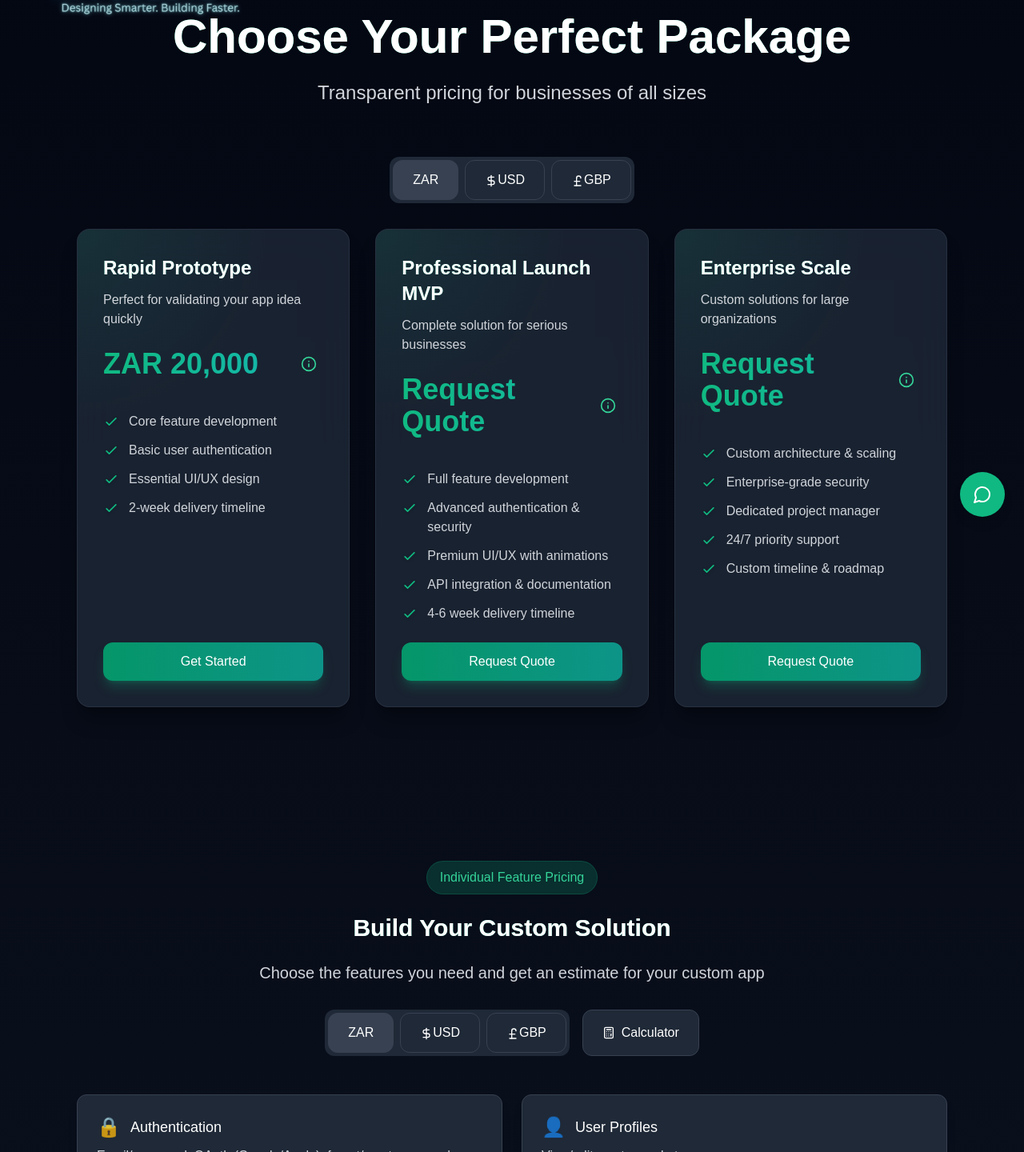
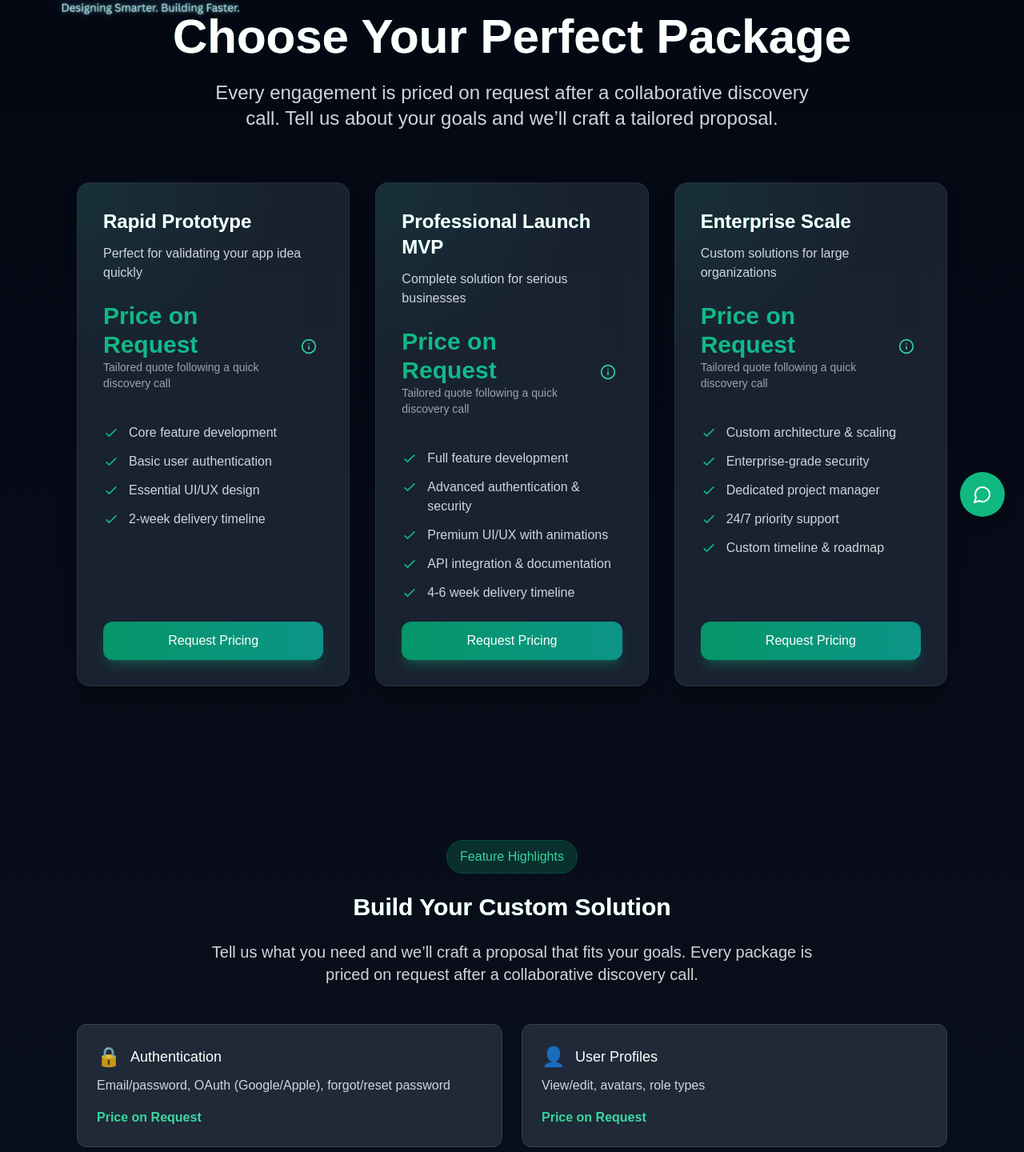
Before and after one commit to appaitech/appsoluteai-public-site, a React (Vite) app: page /packages in a window 1280 px wide. Shown: the part 130-1570 px from the top of the page at 80% size. Built offline with nearby package versions, Linux system fonts and the light colour scheme.

Commit message:
pricing taken off till restructured

```diff
--- a/src/App.tsx
+++ b/src/App.tsx
@@ -19,8 +19,6 @@ import { HeartsAnimation } from './components/ui/HeartsAnimation';
 import { useDarkMode } from '@/hooks/useDarkMode';
 import { AnimatedHeading } from './components/ui/AnimatedHeading';
 import { ThemeProvider } from './providers/ThemeProvider';
-import { ProjectCalculator } from './components/ui/ProjectCalculator';
-import { TimelineVisualizer } from './components/ui/TimelineVisualizer';
 import { BrowserRouter as Router, Routes, Route, Navigate, Link as RouterLink } from 'react-router-dom';
 import { PRDFormPage } from './pages/PRDFormPage';
 import { NotFound } from './pages/NotFound';
--- a/src/components/pricing/FeaturePricing.tsx
+++ b/src/components/pricing/FeaturePricing.tsx
@@ -1,192 +1,35 @@
-import React, { useState } from 'react';
 import { motion } from 'framer-motion';
-import { DollarSign, PoundSterling, Calculator, Check } from 'lucide-react';
-
-interface PriceRange {
-  min: number;
-  max: number;
-}
 
 interface Feature {
   icon: string;
   name: string;
   description: string;
-  priceZAR: PriceRange;
 }
 
 const features: Feature[] = [
-  {
-    icon: '🔒',
-    name: 'Authentication',
-    description: 'Email/password, OAuth (Google/Apple), forgot/reset password',
-    priceZAR: { min: 8000, max: 20000 },
-  },
-  {
-    icon: '👤',
-    name: 'User Profiles',
-    description: 'View/edit, avatars, role types',
-    priceZAR: { min: 5000, max: 12000 },
-  },
-  {
-    icon: '📨',
-    name: 'Push Notifications',
-    description: 'Local + cloud (Firebase), optional targeting',
-    priceZAR: { min: 5000, max: 15000 },
-  },
-  {
-    icon: '💬',
-    name: 'Messaging / Chat',
-    description: '1:1 or group, real-time (Firestore/Socket), simple UI',
-    priceZAR: { min: 15000, max: 35000 },
-  },
-  {
-    icon: '📱',
-    name: 'Feed / Posts',
-    description: 'Scrollable feed, likes, comments, timestamps',
-    priceZAR: { min: 12000, max: 30000 },
-  },
-  {
-    icon: '🔍',
-    name: 'Search + Filters',
-    description: 'Basic fuzzy search, filters, categories',
-    priceZAR: { min: 6000, max: 18000 },
-  },
-  {
-    icon: '📍',
-    name: 'Geo & Maps',
-    description: 'Location picker, GPS tracking, Google Maps API',
-    priceZAR: { min: 10000, max: 30000 },
-  },
-  {
-    icon: '🛒',
-    name: 'Payments',
-    description: 'PayFast, Stripe, PayPal integration, checkout',
-    priceZAR: { min: 15000, max: 35000 },
-  },
-  {
-    icon: '📦',
-    name: 'E-commerce Cart',
-    description: 'Add to cart, quantity, total, checkout',
-    priceZAR: { min: 12000, max: 25000 },
-  },
-  {
-    icon: '🗂️',
-    name: 'Product / Item Listings',
-    description: 'Upload/create, image + detail views',
-    priceZAR: { min: 10000, max: 22000 },
-  },
-  {
-    icon: '📅',
-    name: 'Bookings / Calendar',
-    description: 'Availability, time slot picker, simple logic',
-    priceZAR: { min: 12000, max: 28000 },
-  },
-  {
-    icon: '📋',
-    name: 'Admin Dashboard (Web)',
-    description: 'View/edit users/data, moderate content',
-    priceZAR: { min: 20000, max: 50000 },
-  },
-  {
-    icon: '📈',
-    name: 'Analytics Integration',
-    description: 'Firebase, Mixpanel, page tracking',
-    priceZAR: { min: 4000, max: 10000 },
-  },
-  {
-    icon: '☁️',
-    name: 'Cloud File Uploads',
-    description: 'Upload docs/images, S3 or Firebase storage',
-    priceZAR: { min: 5000, max: 15000 },
-  },
-  {
-    icon: '🎨',
-    name: 'UI/UX Prototype',
-    description: 'High-fidelity Figma designs, interactive flows',
-    priceZAR: { min: 8000, max: 25000 },
-  },
-  {
-    icon: '🌍',
-    name: 'Multi-language Support',
-    description: 'Translation setup, i18n config',
-    priceZAR: { min: 6000, max: 15000 },
-  },
-  {
-    icon: '📶',
-    name: 'Offline Mode',
-    description: 'Local caching, retry logic',
-    priceZAR: { min: 10000, max: 20000 },
-  },
-  {
-    icon: '🔄',
-    name: 'API Integrations',
-    description: 'Connect to 3rd-party services (per integration)',
-    priceZAR: { min: 5000, max: 20000 },
-  },
-  {
-    icon: '🔒',
-    name: '2FA / Security Add-ons',
-    description: 'OTP, email verification, rate limiting',
-    priceZAR: { min: 8000, max: 18000 },
-  },
-  {
-    icon: '👥',
-    name: 'User Roles & Permissions',
-    description: 'Admin/staff/customer tier access',
-    priceZAR: { min: 5000, max: 12000 },
-  },
+  { icon: '🔒', name: 'Authentication', description: 'Email/password, OAuth (Google/Apple), forgot/reset password' },
+  { icon: '👤', name: 'User Profiles', description: 'View/edit, avatars, role types' },
+  { icon: '📨', name: 'Push Notifications', description: 'Local + cloud (Firebase), optional targeting' },
+  { icon: '💬', name: 'Messaging / Chat', description: '1:1 or group, real-time (Firestore/Socket), simple UI' },
+  { icon: '📱', name: 'Feed / Posts', description: 'Scrollable feed, likes, comments, timestamps' },
+  { icon: '🔍', name: 'Search + Filters', description: 'Basic fuzzy search, filters, categories' },
+  { icon: '📍', name: 'Geo & Maps', description: 'Location picker, GPS tracking, Google Maps API' },
+  { icon: '🛒', name: 'Payments', description: 'PayFast, Stripe, PayPal integration, checkout' },
+  { icon: '📦', name: 'E-commerce Cart', description: 'Add to cart, quantity, total, checkout' },
+  { icon: '🗂️', name: 'Product / Item Listings', description: 'Upload/create, image + detail views' },
+  { icon: '📅', name: 'Bookings / Calendar', description: 'Availability, time slot picker, simple logic' },
+  { icon: '📋', name: 'Admin Dashboard (Web)', description: 'View/edit users/data, moderate content' },
+  { icon: '📈', name: 'Analytics Integration', description: 'Firebase, Mixpanel, page tracking' },
+  { icon: '☁️', name: 'Cloud File Uploads', description: 'Upload docs/images, S3 or Firebase storage' },
+  { icon: '🎨', name: 'UI/UX Prototype', description: 'High-fidelity Figma designs, interactive flows' },
+  { icon: '🌍', name: 'Multi-language Support', description: 'Translation setup, i18n config' },
+  { icon: '📶', name: 'Offline Mode', description: 'Local caching, retry logic' },
+  { icon: '🔄', name: 'API Integrations', description: 'Connect to 3rd-party services (per integration)' },
+  { icon: '🔒', name: '2FA / Security Add-ons', description: 'OTP, email verification, rate limiting' },
+  { icon: '👥', name: 'User Roles & Permissions', description: 'Admin/staff/customer tier access' },
 ];
 
-const exchangeRates = {
-  ZAR: 1,
-  USD: 0.053, // 1 ZAR = 0.053 USD
-  GBP: 0.042, // 1 ZAR = 0.042 GBP
-};
-
-type Currency = 'ZAR' | 'USD' | 'GBP';
-
-const currencySymbols: Record<Currency, string> = {
-  ZAR: 'R',
-  USD: '$',
-  GBP: '£',
-};
-
 export function FeaturePricing() {
-  const [selectedCurrency, setSelectedCurrency] = useState<Currency>('ZAR');
-  const [selectedFeatures, setSelectedFeatures] = useState<Set<string>>(new Set());
-  const [showCalculator, setShowCalculator] = useState(false);
-
-  const formatPrice = (amount: number): string => {
-    const convertedAmount = amount * exchangeRates[selectedCurrency];
-    return `${currencySymbols[selectedCurrency]}${Math.round(convertedAmount).toLocaleString()}`;
-  };
-
-  const toggleFeature = (featureName: string) => {
-    const newSelected = new Set(selectedFeatures);
-    if (newSelected.has(featureName)) {
-      newSelected.delete(featureName);
-    } else {
-      newSelected.add(featureName);
-    }
-    setSelectedFeatures(newSelected);
-  };
-
-  const calculateTotal = () => {
-    let minTotal = 0;
-    let maxTotal = 0;
-    selectedFeatures.forEach(featureName => {
-      const feature = features.find(f => f.name === featureName);
-      if (feature) {
-        minTotal += feature.priceZAR.min;
-        maxTotal += feature.priceZAR.max;
-      }
-    });
-    return {
-      min: formatPrice(minTotal),
-      max: formatPrice(maxTotal)
-    };
-  };
-
   return (
     <div className="py-16 px-4 sm:px-6 lg:px-8">
       <div className="max-w-7xl mx-auto">
@@ -204,7 +47,7 @@ export function FeaturePricing() {
                        border border-emerald-500/20"
           >
             <span className="text-emerald-600 dark:text-emerald-400 font-medium">
-              Individual Feature Pricing
+              Feature Highlights
             </span>
           </motion.div>
 
@@ -215,43 +58,10 @@ export function FeaturePricing() {
             Build Your Custom Solution
           </h2>
           <p className="mt-4 text-xl text-gray-600 dark:text-gray-300 max-w-3xl mx-auto">
-            Choose the features you need and get an estimate for your custom app
+            Tell us what you need and we’ll craft a proposal that fits your goals.
+            Every package is priced on request after a collaborative discovery call.
           </p>
         </motion.div>
-
-        <div className="mt-8 flex justify-center space-x-4">
-          <div className="inline-flex items-center space-x-2 bg-gray-100 dark:bg-gray-800 rounded-xl p-1">
-            <button
-              onClick={() => setSelectedCurrency("ZAR")}
-              className={`btn-pro-secondary px-4 py-2 ${selectedCurrency === "ZAR" ? "bg-white dark:bg-gray-700" : ""}`}
-            >
-              ZAR
-            </button>
-            <button
-              onClick={() => setSelectedCurrency("USD")}
-              className={`btn-pro-secondary px-4 py-2 ${selectedCurrency === "USD" ? "bg-white dark:bg-gray-700" : ""}`}
-            >
-              <DollarSign className="w-4 h-4 inline" />
-              USD
-            </button>
-            <button
-              onClick={() => setSelectedCurrency("GBP")}
-              className={`btn-pro-secondary px-4 py-2 ${selectedCurrency === "GBP" ? "bg-white dark:bg-gray-700" : ""}`}
-            >
-              <PoundSterling className="w-4 h-4 inline" />
-              GBP
-            </button>
-          </div>
-          <button
-            onClick={() => setShowCalculator(!showCalculator)}
-            className={`btn-pro-secondary px-4 py-2 flex items-center space-x-2 ${
-              showCalculator ? 'bg-emerald-500 text-white' : ''
-            }`}
-          >
-            <Calculator className="w-4 h-4" />
-            <span>Calculator</span>
-          </button>
-        </div>
 
         <motion.div
           initial={{ opacity: 0 }}
@@ -265,12 +75,9 @@ export function FeaturePricing() {
               animate={{ opacity: 1, y: 0 }}
               transition={{ duration: 0.5, delay: index * 0.1 }}
               key={feature.name}
-              className={`bg-white dark:bg-gray-800 rounded-xl shadow-lg overflow-hidden
+              className="bg-white dark:bg-gray-800 rounded-xl shadow-lg overflow-hidden
                          hover:shadow-emerald-500/10 dark:hover:shadow-emerald-500/5
-                         transition-all duration-300 border border-gray-100 dark:border-gray-700
-                         ${showCalculator ? 'cursor-pointer' : ''}
-                         ${selectedFeatures.has(feature.name) ? 'ring-2 ring-emerald-500' : ''}`}
-              onClick={() => showCalculator && toggleFeature(feature.name)}
+                         transition-all duration-300 border border-gray-100 dark:border-gray-700"
             >
               <div className="p-6">
                 <div className="flex items-center justify-between">
@@ -278,50 +85,34 @@ export function FeaturePricing() {
                     <span className="text-2xl mr-3">{feature.icon}</span>
                     <h3 className="text-lg font-medium text-gray-900 dark:text-white">{feature.name}</h3>
                   </div>
-                  {showCalculator && selectedFeatures.has(feature.name) && (
-                    <Check className="w-5 h-5 text-emerald-500" />
-                  )}
                 </div>
                 <p className="mt-2 text-gray-600 dark:text-gray-300">{feature.description}</p>
                 <div className="mt-4 font-semibold bg-gradient-to-r from-emerald-600 to-teal-500
                                 dark:from-emerald-400 dark:to-teal-300
                                 bg-clip-text text-transparent">
-                  {formatPrice(feature.priceZAR.min)} – {formatPrice(feature.priceZAR.max)}
+                  Price on Request
                 </div>
               </div>
             </motion.div>
           ))}
         </motion.div>
 
-        {showCalculator && selectedFeatures.size > 0 && (
-          <motion.div
-            initial={{ opacity: 0, y: 20 }}
-            animate={{ opacity: 1, y: 0 }}
-            className="fixed bottom-0 left-0 right-0 bg-white dark:bg-gray-800 border-t border-gray-200 dark:border-gray-700 p-4 shadow-lg"
+        <div className="mt-12 text-center">
+          <p className="text-sm text-gray-500 dark:text-gray-400">
+            Once we understand your scope, timelines, and constraints, we’ll provide a clear proposal
+            with milestones, investment, and next steps.
+          </p>
+          <button
+            className="mt-6 btn-pro-primary bg-gradient-to-r from-emerald-500 to-teal-500
+                       hover:from-emerald-600 hover:to-teal-600 relative overflow-hidden group"
+            onClick={() => {
+              window.location.href = '/contact';
+            }}
           >
-            <div className="max-w-7xl mx-auto flex items-center justify-between">
-              <div>
-                <h3 className="text-lg font-semibold text-gray-900 dark:text-white">
-                  Selected Features: {selectedFeatures.size}
-                </h3>
-                <p className="text-gray-600 dark:text-gray-300">
-                  Estimated Total: {calculateTotal().min} – {calculateTotal().max}
-                </p>
-              </div>
-              <button
-                onClick={() => setSelectedFeatures(new Set())}
-                className="btn-pro-secondary px-4 py-2"
-              >
-                Clear Selection
-              </button>
-            </div>
-          </motion.div>
-        )}
-
-        <div className="mt-8 text-center text-sm text-gray-500 dark:text-gray-400">
-          <p>* Prices are estimates and may vary based on specific requirements</p>
-          <p>* Exchange rates are approximate and updated periodically</p>
-          <p className="mt-2">Contact us for a detailed quote based on your specific needs</p>
+            <span className="relative z-10">Request Pricing</span>
+            <div className="absolute inset-0 bg-[radial-gradient(circle_at_center,rgba(255,255,255,0.4),transparent_70%)]
+                          opacity-0 group-hover:opacity-100 transition-opacity duration-500"></div>
+          </button>
         </div>
       </div>
     </div>
--- a/src/components/ui/ChatBot.tsx
+++ b/src/components/ui/ChatBot.tsx
@@ -20,9 +20,8 @@ Key Services:
 3. Enterprise Solutions (custom timeline)
 
 Pricing:
-- MVP Package: $5,000 - $10,000
-- Professional: $10,000 - $25,000
-- Enterprise: $25,000+
+- All packages are priced on request after a discovery call.
+- Provide high-level investment guidance, but never quote numbers.
 
 Please assist customers with their inquiries about our services, pricing, and development process.
 Be friendly, professional, and helpful.
--- a/src/components/ui/RegionalPricing.tsx
+++ b/src/components/ui/RegionalPricing.tsx
@@ -1,5 +1,5 @@
 import { useState } from 'react';
-import { Info, DollarSign, PoundSterling } from 'lucide-react';
+import { Info } from 'lucide-react';
 import { motion, AnimatePresence } from 'framer-motion';
 import { EnhancedCard, CardHeader, CardTitle, CardDescription, CardContent, CardFooter } from './EnhancedCard';
 
@@ -7,16 +7,7 @@ interface PricingTier {
   name: string;
   description: string;
   features: string[];
-  prices: {
-    ZAR: number;
-    USD: number;
-    GBP: number;
-  };
-  recommendedFor: {
-    ZAR: string;
-    USD: string;
-    GBP: string;
-  };
+  recommendedFor: string;
 }
 
 const pricingTiers: PricingTier[] = [
@@ -29,16 +20,7 @@ const pricingTiers: PricingTier[] = [
       "Essential UI/UX design",
       "2-week delivery timeline"
     ],
-    prices: {
-      ZAR: 20000,   // R20,000
-      USD: 1000,    // $1,000
-      GBP: 800      // £800 (approximately equal to $1,000)
-    },
-    recommendedFor: {
-      ZAR: "South African startups and small businesses",
-      USD: "US-based startups and small businesses",
-      GBP: "UK-based startups and small businesses"
-    }
+    recommendedFor: "Startups that need to validate an idea quickly"
   },
   {
     name: "Professional Launch MVP",
@@ -50,16 +32,7 @@ const pricingTiers: PricingTier[] = [
       "API integration & documentation",
       "4-6 week delivery timeline"
     ],
-    prices: {
-      ZAR: 0,  // Quote based
-      USD: 0,  // Quote based
-      GBP: 0   // Quote based
-    },
-    recommendedFor: {
-      ZAR: "Established South African businesses",
-      USD: "Growing US companies",
-      GBP: "Established UK businesses"
-    }
+    recommendedFor: "Scale-ups preparing for a polished public launch"
   },
   {
     name: "Enterprise Scale",
@@ -71,24 +44,9 @@ const pricingTiers: PricingTier[] = [
       "24/7 priority support",
       "Custom timeline & roadmap"
     ],
-    prices: {
-      ZAR: 0,  // Quote based
-      USD: 0,  // Quote based
-      GBP: 0   // Quote based
-    },
-    recommendedFor: {
-      ZAR: "Large South African enterprises",
-      USD: "US enterprise organizations",
-      GBP: "UK enterprise organizations"
-    }
+    recommendedFor: "Enterprises that require bespoke architecture and governance"
   }
 ];
-
-const currencySymbols = {
-  ZAR: "R",
-  USD: "$",
-  GBP: "£"
-};
 
 const innovationCards = [
   {
@@ -127,55 +85,10 @@ const innovationCards = [
 ];
 
 export function RegionalPricing() {
-  const [currency, setCurrency] = useState<"ZAR" | "USD" | "GBP">("ZAR");
   const [showInfo, setShowInfo] = useState<number | null>(null);
-
-  const formatPrice = (price: number, curr: "ZAR" | "USD" | "GBP") => {
-    if (price === 0) {
-      return "Request Quote";
-    }
-    return new Intl.NumberFormat('en-US', {
-      style: 'currency',
-      currency: curr,
-      minimumFractionDigits: 0,
-      maximumFractionDigits: 0
-    }).format(price);
-  };
-
-  const getButtonText = (tier: PricingTier) => {
-    if (tier.prices[currency] === 0) {
-      return "Request Quote";
-    }
-    return "Get Started";
-  };
 
   return (
     <div className="section-inner">
-      <div className="flex justify-center mb-8">
-        <div className="inline-flex items-center space-x-2 bg-gray-100 dark:bg-gray-800 rounded-xl p-1">
-          <button
-            onClick={() => setCurrency("ZAR")}
-            className={`btn-pro-secondary px-4 py-2 ${currency === "ZAR" ? "bg-white dark:bg-gray-700" : ""}`}
-          >
-            ZAR
-          </button>
-          <button
-            onClick={() => setCurrency("USD")}
-            className={`btn-pro-secondary px-4 py-2 ${currency === "USD" ? "bg-white dark:bg-gray-700" : ""}`}
-          >
-            <DollarSign className="w-4 h-4 inline" />
-            USD
-          </button>
-          <button
-            onClick={() => setCurrency("GBP")}
-            className={`btn-pro-secondary px-4 py-2 ${currency === "GBP" ? "bg-white dark:bg-gray-700" : ""}`}
-          >
-            <PoundSterling className="w-4 h-4 inline" />
-            GBP
-          </button>
-        </div>
-      </div>
-
       <div className="grid-pro">
         {pricingTiers.map((tier, index) => (
           <EnhancedCard key={tier.name} showHoverEffect={false}>
@@ -186,10 +99,15 @@ export function RegionalPricing() {
 
             <div className="mb-8">
               <div className="flex items-center justify-between mb-2">
-                <span className="text-4xl font-bold bg-gradient-to-r from-emerald-500 to-teal-500
-                                bg-clip-text text-transparent">
-                  {formatPrice(tier.prices[currency], currency)}
-                </span>
+                <div>
+                  <span className="text-3xl font-bold bg-gradient-to-r from-emerald-500 to-teal-500
+                                  bg-clip-text text-transparent block">
+                    Price on Request
+                  </span>
+                  <p className="text-sm text-gray-500 dark:text-gray-400">
+                    Tailored quote following a quick discovery call
+                  </p>
+                </div>
                 <button
                   className="p-2 hover:bg-emerald-50 dark:hover:bg-emerald-900/20
                              rounded-lg transition-colors group"
@@ -210,7 +128,7 @@ export function RegionalPricing() {
                              rounded-lg text-sm border border-emerald-100 dark:border-emerald-800/30"
                   >
                     <p className="text-emerald-700 dark:text-emerald-300">
-                      Recommended for: {tier.recommendedFor[currency]}
+                      Recommended for: {tier.recommendedFor}
                     </p>
                   </motion.div>
                 )}
@@ -237,14 +155,10 @@ export function RegionalPricing() {
                 className="btn-pro-primary bg-gradient-to-r from-emerald-500 to-teal-500
                            hover:from-emerald-600 hover:to-teal-600 w-full relative overflow-hidden group"
                 onClick={() => {
-                  if (tier.prices[currency] === 0) {
-                    window.location.href = '/contact';
-                  } else {
-                    window.location.href = '/checkout';
-                  }
+                  window.location.href = '/contact';
                 }}
               >
-                <span className="relative z-10">{getButtonText(tier)}</span>
+                <span className="relative z-10">Request Pricing</span>
                 <div className="absolute inset-0 bg-[radial-gradient(circle_at_center,rgba(255,255,255,0.4),transparent_70%)]
                               opacity-0 group-hover:opacity-100 transition-opacity duration-500"></div>
               </button>
@@ -260,7 +174,7 @@ export function InnovationCards() {
   return (
     <div className="section-inner">
       <div className="grid-pro">
-        {innovationCards.map((card, index) => (
+        {innovationCards.map((card) => (
           <div
             key={card.name}
             className={`card-pro relative overflow-hidden flex flex-col
--- a/src/pages/PRDForm.tsx
+++ b/src/pages/PRDForm.tsx
@@ -2,7 +2,7 @@ import { useState, type FormEvent } from 'react';
 import { AnimatedHeading } from '@/components/ui/AnimatedHeading';
 import { motion, AnimatePresence } from 'framer-motion';
 import {
-  Send, FileText, Clock, DollarSign, List, Mail, Phone,
+  Send, FileText, Clock, List, Mail, Phone,
   CheckCircle, AlertCircle, ChevronDown, Sparkles
 } from 'lucide-react';
 import type { KeyboardEvent, ChangeEvent } from 'react';
@@ -21,11 +21,10 @@ type StepNumber = 1 | 2 | 3 | 4;
 
 const timelineOptions = ['1-3 months', '3-6 months', '6-12 months', '1+ year'] as const;
 const budgetRanges = [
-  'Under $10k',
-  '$10k - $25k',
-  '$25k - $50k',
-  '$50k - $100k',
-  '$100k+'
+  'Price on request — still exploring scope',
+  'Price on request — aligning internal approvals',
+  'Price on request — ready to begin soon',
+  'Price on request — enterprise engagement'
 ] as const;
 
 type TimelineOption = typeof timelineOptions[number];
@@ -197,7 +196,7 @@ export function PRDFormPage() {
                                 : 'border-gray-200 dark:border-gray-700 hover:border-emerald-500'
                               }`}
                   >
-                    <DollarSign className="w-5 h-5 mb-2 mx-auto" />
+                    <Sparkles className="w-5 h-5 mb-2 mx-auto" />
                     {range}
                   </button>
                 ))}
--- a/src/pages/Packages.tsx
+++ b/src/pages/Packages.tsx
@@ -23,7 +23,7 @@ export function Packages() {
                            border border-emerald-500/20"
               >
                 <span className="text-emerald-600 dark:text-emerald-400 font-medium">
-                  Flexible Pricing Plans
+                  Custom Quotes On Request
                 </span>
               </motion.div>
 
@@ -35,7 +35,8 @@ export function Packages() {
               </h1>
 
               <p className="text-xl md:text-2xl text-gray-600 dark:text-gray-300 leading-relaxed max-w-3xl mx-auto">
-                Transparent pricing for businesses of all sizes
+                Every engagement is priced on request after a collaborative discovery call.
+                Tell us about your goals and we’ll craft a tailored proposal.
               </p>
             </motion.div>
 
```
Also changed, not shown: src/pages/PRDFormPage.tsx (+3 -23 lines), src/pages/Terms.tsx (+6 -5 lines).
